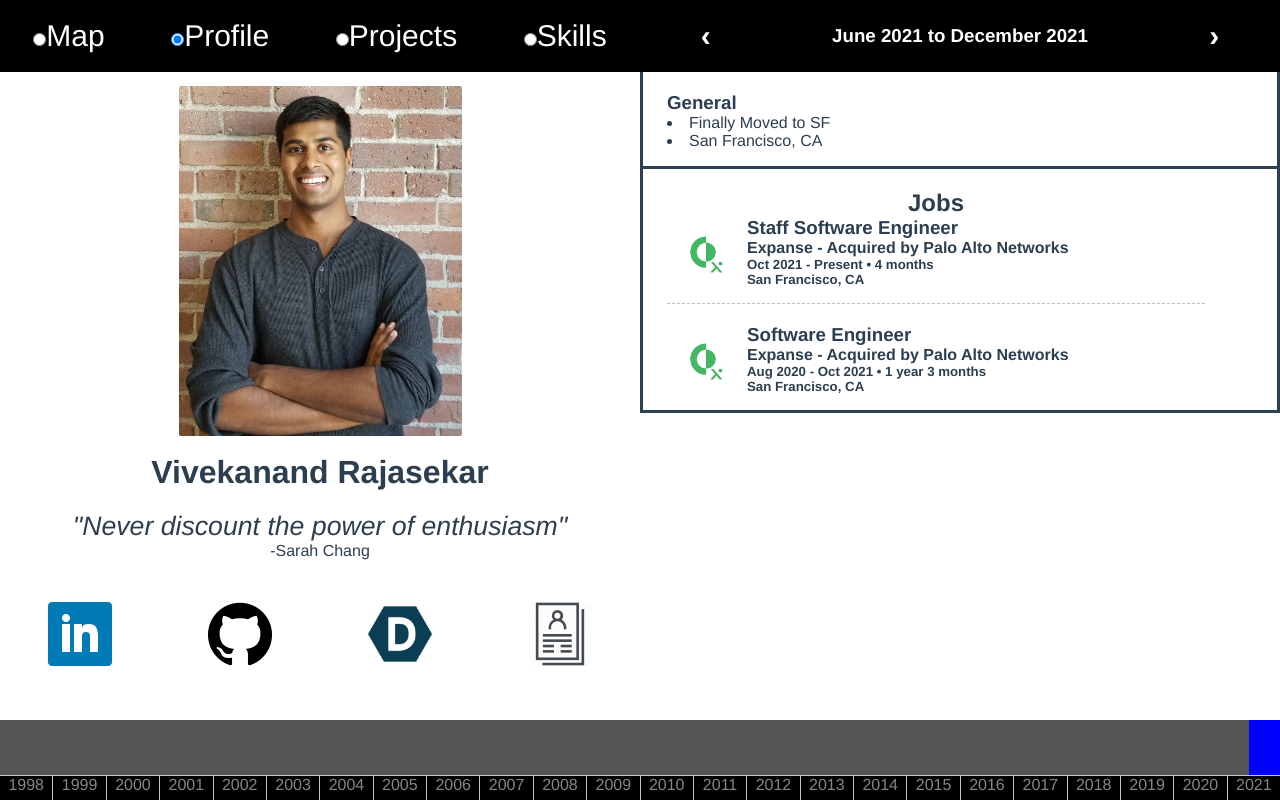
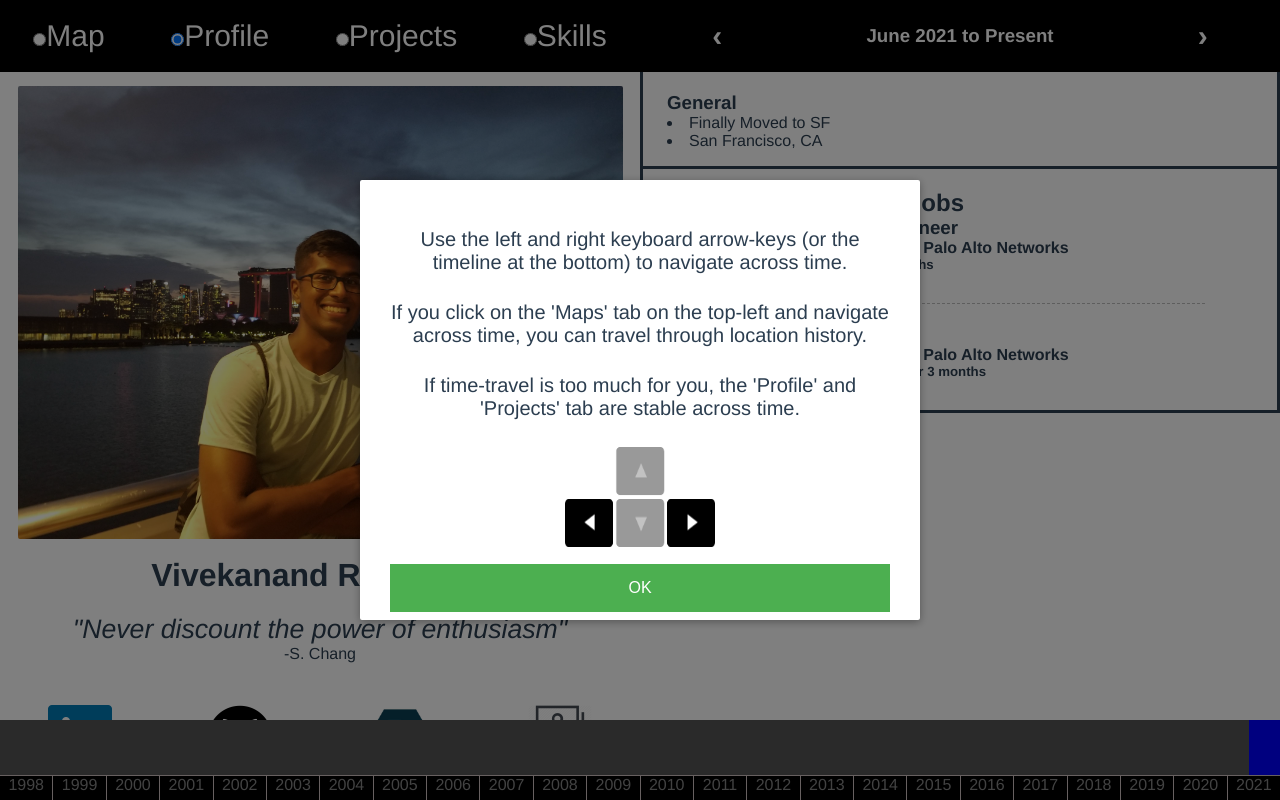
Before and after one commit to vivekraja07/lifeMapper, a Vue app: page /#/ in a window 1280 px wide. Built offline with nearby package versions, Linux system fonts and the light colour scheme; what vue-mq would draw is missing.

Commit message:
more changes

```diff
--- a/public/index.html
+++ b/public/index.html
@@ -13,7 +13,7 @@
 
     <link rel="icon" href="<%= BASE_URL %>favicon.ico">
     <link rel="stylesheet" href="https://unpkg.com/leaflet@1.3.1/dist/leaflet.css"/>
-    <title>Life-Mapper</title>
+    <title>Vivek Raja</title>
   </head>
   <body>
     <noscript>
--- a/src/components/leftSide/Profile.vue
+++ b/src/components/leftSide/Profile.vue
@@ -1,13 +1,13 @@
 <template>
   <div id="profile">
       <div class = "logoHolder">
-          <img id="vivek" src="@/assets/qualtrics.jpg">
+          <img id="vivek" src="@/assets/singapore.jpg">
       </div>
 
       <h1> Vivekanand Rajasekar </h1>
       <blockquote>
         <p>"Never discount the power of enthusiasm"</p>
-        <footer>-Sarah Chang</footer>
+        <footer>-S. Chang</footer>
         </blockquote>
       <br>
       <div class = "icons">
@@ -36,8 +36,6 @@
         </div>
       </div>
 
-
-
   </div>
 </template>
 
@@ -49,7 +47,7 @@ export default {
   },
   props: {
     events: Object
-  },
+  }
 }
 
 </script>
@@ -80,8 +78,8 @@ blockquote p {
 }
 
 #vivek {
-  width: 283px;
-  height: 350px;
+  width: 605px;
+  height: 453px;
 }
 
 .iconHolder {
@@ -103,5 +101,4 @@ img {
   flex-direction: row;
 }
 
-
 </style>
--- a/src/data/data.json
+++ b/src/data/data.json
@@ -1807,7 +1807,7 @@
     }
   },
 
-    "June 2021 to December 2021": {
+    "June 2021 to Present": {
     "start": "June-2021",
     "end": "December-2021",
     "loc": [37.79136573465197, -122.39794588682582],
--- a/src/data/eventOrder.json
+++ b/src/data/eventOrder.json
@@ -24,5 +24,5 @@
     "August 2019 to December 2019",
     "January 2020 to May 2020",
     "June 2020 to May 2021",
-    "June 2021 to December 2021"
+    "June 2021 to Present"
   ]
--- a/src/store.js
+++ b/src/store.js
@@ -1,14 +1,12 @@
 import Vue from 'vue'
 import Vuex from 'vuex'
 
-
 Vue.use(Vuex)
-
 
 export default new Vuex.Store({
   state: {
     sidebarOpen: false,
-    active: 'June 2021 to December 2021'
+    active: 'June 2021 to Present'
   },
   mutations: {
     setActive (state, event) {
--- a/src/views/Home.vue
+++ b/src/views/Home.vue
@@ -54,12 +54,12 @@ export default {
   data: function () {
     return {
       // data
-      showModal: false,
-      //temporary @TODO
-      // showModal: true,
+      // showModal: false,
+      // temporary @TODO
+      showModal: true,
       x: myX,
       eventOrder: myEventOrder,
-      projects: myProjects,
+      projects: myProjects
     }
   }
 }
```
Also changed, not shown: src/assets/econ2.png (deleted), src/assets/singapore.jpg (added).
